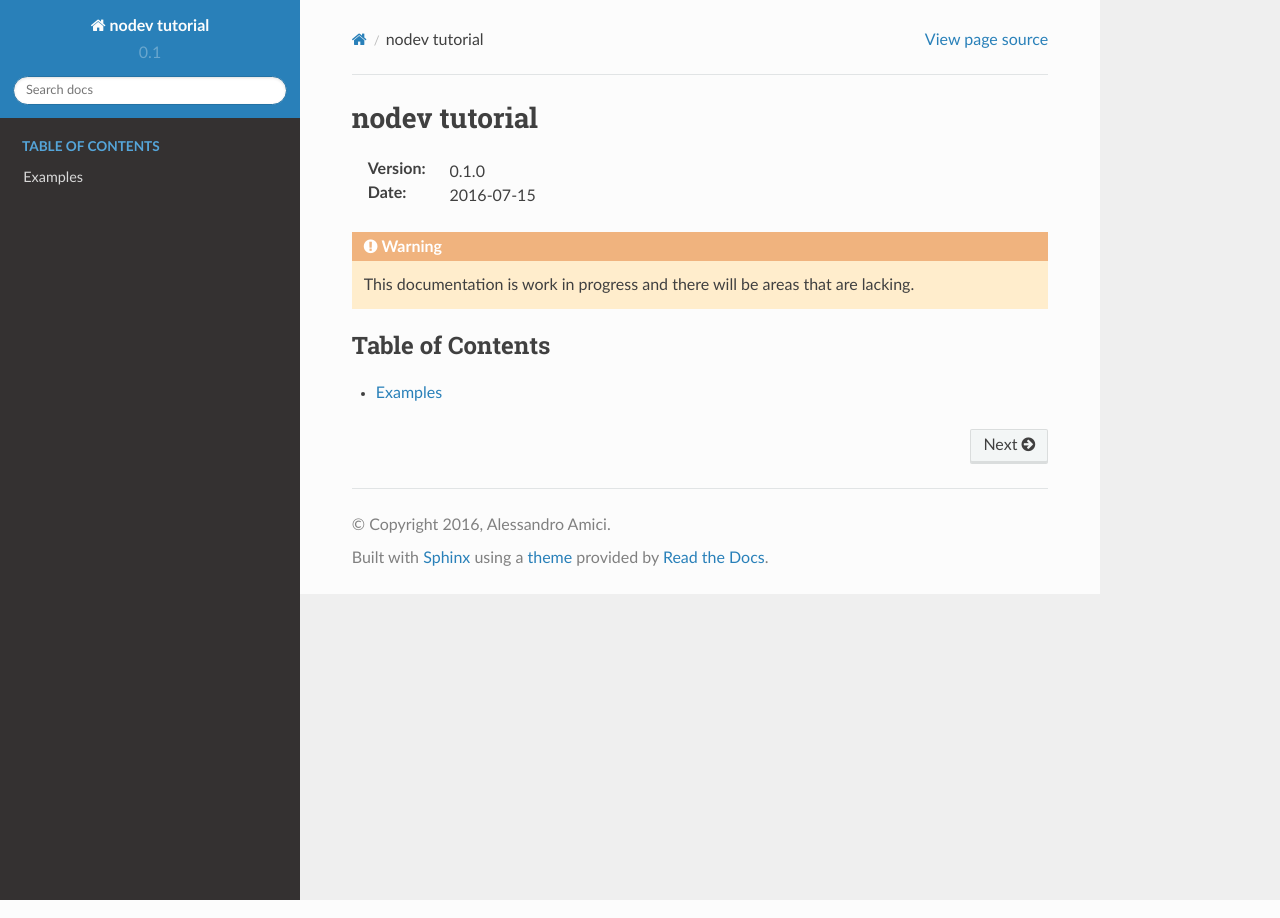
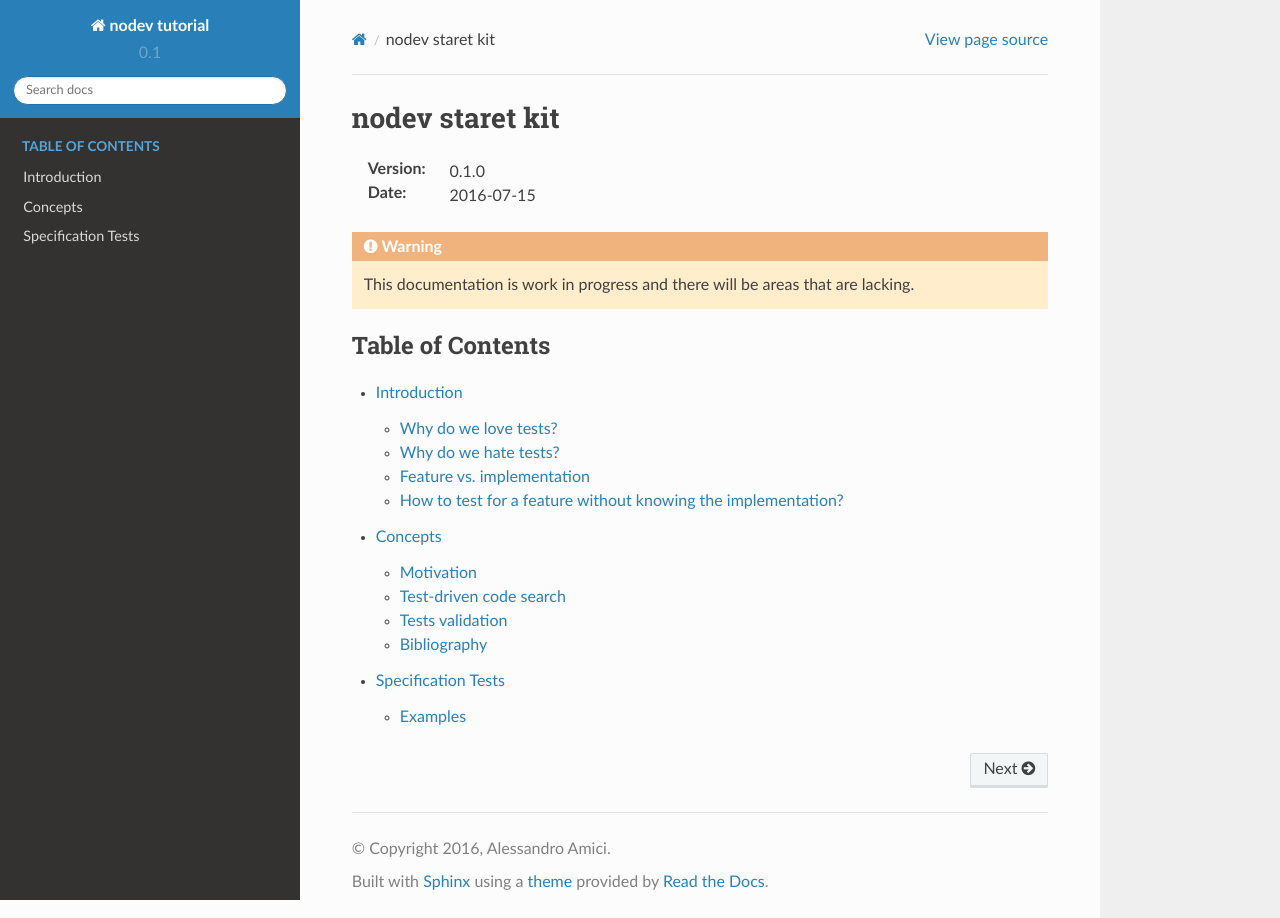
Before and after one commit to nodev-io/nodev-starter-kit, a Sphinx documentation site: the page built from docs/index.rst, in a window 1280 px wide. Built offline with Sphinx 7.4.7 and the Read the Docs theme 2.0.0, drawn with Linux system fonts in a browser that asks for light colours; some of the changed lines change nothing that is shown.

Commit message:
Port docs from other places.

```diff
--- a/docs/concepts.rst
+++ b/docs/concepts.rst
@@ -0,0 +1,102 @@
+
+Concepts
+========
+
+.. warning:: This section is work in progress and there will be areas that are lacking.
+
+Motivation
+----------
+
+    "Have a look at this piece of code that I'm writing--I'm sure it has been written before.
+    I wouldn't be surprised to find it verbatim somewhere on GitHub." - `@kr1 <https://github.com/kr1>`_
+
+Every piece of functionality in a software project
+requires code that lies somewhere in the wide reusability spectrum that goes
+form extremely custom and strongly tied to the specific implementation
+to completely generic and highly reusable.
+
+On the *custom* side of the spectrum there is all the code that defines the
+features of the software and all the choices of its implementation. That one is code that need
+to be written.
+
+On the other hand a seasoned software developer is trained to spot
+pieces of functionality that lie far enough on the *generic* side of the range
+that with high probability a library already implements it
+**and documents it well enough to be discovered with an internet search**.
+
+In between the two extremes there is a huge gray area populated by pieces of functionality
+that are not *generic* enough to obviously deserve a place in a library, but are
+*common* enough that must have been already implemented by someone else for their
+software. This kind of code is doomed to be re-implemented again and again
+for the simple reason that **there is no way to search code by functionality**...
+
+Or is it?
+
+
+Test-driven code search
+-----------------------
+
+When developing new functionalities developers spend significant efforts searching for
+code to reuse, mainly via keyword-based searches, e.g. on StackOverflow and Google.
+Keyword-based search is quite effective in finding code that is explicitly designed and
+documented to be reused, e.g. libraries and frameworks,
+but typically fails to identify reusable functions and classes in the large corpus of
+auxiliary code of software projects.
+
+TDR aims to address the limits of keyword-based search with test-driven code search
+that focuses instead on code behaviour and semantics.
+Developing a new feature in TDR starts with the developer writing the tests
+that will validate candidate implementations of the desired functionality.
+Before writing any functional code the tests are run against all functions
+and classes of all available projects.
+Any code passing the tests is presented to the developer
+as a candidate implementation for the target feature.
+
+pytest-nodev is a pytest plugin that enables *test-driven code search* and
+consequently a software development strategy called
+*test-driven reuse* or TDR that we call *nodev*,
+that is an extension of the well known *test-driven development* or TDD.
+
+The idea is that once the developer has written the tests that define the behaviour of a new
+function to a degree sufficient to validate the implementation they are going to write
+it is good enough to validate
+any implementation. Running the tests on a large set of functions may result in a *hit*, that is
+a function that already implements their feature.
+
+Due to its nature the approach is better suited for discovering smaller functions
+with a generic signature.
+
+
+Tests validation
+----------------
+
+Another use for pytest-nodev is, with a bit of additional work, to validate a project test suite.
+If a test passes with an unexpected object there are two possibilities,
+either the test is not strict enough and allows for false positives and needs to be updated,
+or the *hit* is actually a function you could use instead of your implementation.
+
+
+Keywords:
+
+ * Source code *search by feature*, *search by functionality*, *search by specification* or *nodev*
+ * *Feature-specification test* and test suite or *Requirement-specification test*
+ * *Test-driven reuse* or *test-driven code search* or *test-driven source code search*
+
+
+Bibliography
+------------
+
+- "CodeGenie: a tool for test-driven source code search", O.A. Lazzarini Lemos *et al*,
+  Companion to the 22nd ACM SIGPLAN conference on Object-oriented programming systems and applications companion,
+  917--918, **2007**, ACM, http://dx.doi.org/10.1145/1297846.1297944
+
+- "Code conjurer: Pulling reusable software out of thin air", O. Hummel *et al*,
+  IEEE Software, (25) 5 45-52, **2008**, IEEE, http://dx.doi.org/10.1109/MS.2008.110 ---
+  `PDF <http://cosc612.googlecode.com/svn/Research%20Paper/Code%20Conjurer.pdf>`__
+
+- "Finding Source Code on the Web for Remix and Reuse", S.E. Sim *et al*, 251, **2013** ---
+  `PDF <http://citeseerx.ist.psu.edu/viewdoc/download?doi=10.1.1.308.2645&rep=rep1&type=pdf>`__
+
+- "Test-Driven Reuse: Improving the Selection of Semantically Relevant Code", M. Nurolahzade,
+  Ph.D. thesis, **2014**, UNIVERSITY OF CALGARY ---
+  `PDF <http://lsmr.org/docs/nurolahzade_phd_2014.pdf>`__
--- a/docs/index.rst
+++ b/docs/index.rst
@@ -1,7 +1,7 @@
 
-==============
-nodev tutorial
-==============
+================
+nodev staret kit
+================
 
 :Version: |release|
 :Date: |today|
@@ -12,4 +12,6 @@ nodev tutorial
     :maxdepth: 2
     :caption: Table of Contents
 
+    introduction
+    concepts
     specification-tests
--- a/docs/introduction.rst
+++ b/docs/introduction.rst
@@ -0,0 +1,23 @@
+
+Introduction
+============
+
+If it's not tested, it's broken.
+
+Testing assure you that the code works... at least in one specific case.
+
+
+Why do we love tests?
+---------------------
+
+
+Why do we hate tests?
+---------------------
+
+
+Feature vs. implementation
+--------------------------
+
+
+How to test for a feature without knowing the implementation?
+-------------------------------------------------------------
--- a/docs/specification-tests.rst
+++ b/docs/specification-tests.rst
@@ -1,3 +1,6 @@
+
+Specification Tests
+===================
 
 Examples
 --------
```
